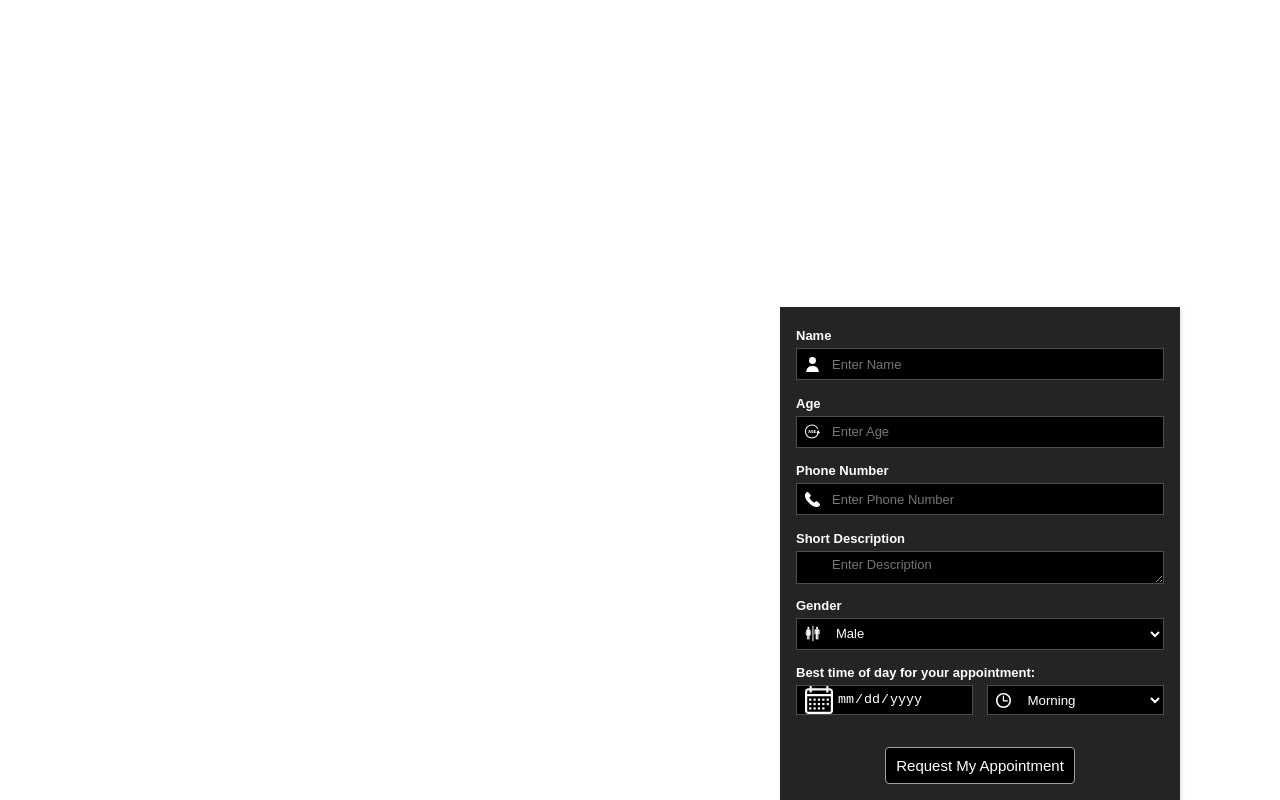
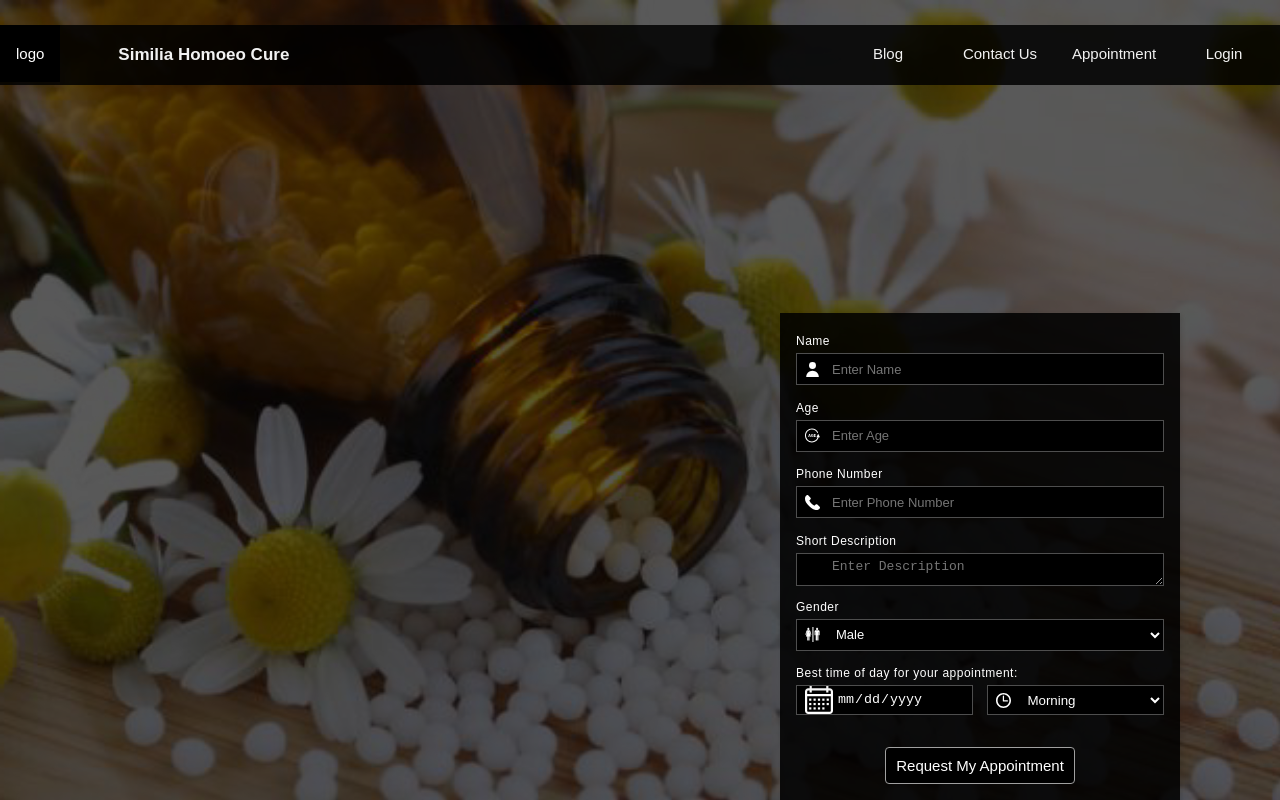
Before and after one commit to sureshak/MedicalPro-Frontend, an Angular app: page /appointment in a window 1280 px wide. Built offline with nearby package versions, Linux system fonts and the light colour scheme.

Commit message:
appointment module changes

```diff
--- a/src/app/core/components/home/home.component.css
+++ b/src/app/core/components/home/home.component.css
@@ -14,7 +14,8 @@
     position: fixed;
     top: 0px;
     left: 0px;
-    height: 100%;
+    height: 100vh;
     width: 100%;
     background-color: rgba(0, 0, 0, 0.65);
+    z-index: 0;
 }
--- a/src/app/core/components/home/home.component.html
+++ b/src/app/core/components/home/home.component.html
@@ -3,6 +3,6 @@
   <!-- <img src="../../../../assets/images/homepage.jpg"> -->
 
   <app-header></app-header>
-  <app-appointment></app-appointment>
-  <app-login></app-login>
+  <!-- <app-appointment></app-appointment> -->
+  <router-outlet></router-outlet>
 </div>
--- a/src/app/layouts/appointment/appointment.component.css
+++ b/src/app/layouts/appointment/appointment.component.css
@@ -100,8 +100,10 @@
   .group h4{
     margin-top: 5px;
     margin-bottom: 5px;
-    font-size: 13px;
+    font-size: 12px;
     color: white;
+    font-weight: 100;
+    letter-spacing: .5px;
   }
 
   .landing-page .note {
@@ -109,7 +111,6 @@
       border: 1px dashed;
       border-radius: 4px;
       color: rgb(115, 136, 96);
-      font-family: georgia;
       font-size: .9em;
       font-style: italic;
       margin: 20px auto;
@@ -121,7 +122,6 @@
     background-color: rgba(0, 0, 0, 0.86);
     border-radius: 0px;
     box-shadow: 2px 2px 4px 0px rgba(0, 0, 0, 0.1);
-    font-family: 'PT Sans', Arial, sans-serif;
     /* margin: 20px auto; */
   }
 
@@ -131,7 +131,6 @@
   .form-appointment textarea,
   .sex-input-wrapper {
     border-radius: 0px;
-    font-family: 'PT Sans', Arial, sans-serif;
     font-size: 13px;
     padding: 5px 5px 5px 35px;
     border: 1px solid #4e4e4e;
@@ -180,7 +179,6 @@
       border-radius: 4px;
       color: rgb(255, 255, 255);
       cursor: pointer;
-      font-family: inherit;
       font-size: 15px;
       padding: 9px 10px;
   }
--- a/src/app/layouts/header/header.component.css
+++ b/src/app/layouts/header/header.component.css
@@ -14,7 +14,7 @@
     text-align: center;
     padding: 20px 16px;
     text-decoration: none;
-    font-size: 17px;
+    font-size: 15px;
   }
 
   .topnav h4 {
--- a/src/app/layouts/header/header.component.html
+++ b/src/app/layouts/header/header.component.html
@@ -4,6 +4,7 @@
     <div class="nav-right">
       <a class="header-items" href="#contact">Blog</a>
       <a class="header-items" href="#contact">Contact Us</a>
-      <a class="header-items" href="#about">Login</a>
+      <a class="header-items" routerLink="/appointment">Appointment</a>
+      <a class="header-items" routerLink="/login">Login</a>
     <div>
   </div>
--- a/src/app/layouts/login/login.component.css
+++ b/src/app/layouts/login/login.component.css
@@ -6,7 +6,10 @@
 
   .landing-page {
     width: 400px;
-    margin: 90px auto 0;
+    /* margin: 90px auto 0;   */
+    position: absolute;
+    right: 100px;
+    bottom: 0px;
   }
 
   .gender_radio_wrapper{
@@ -85,30 +88,28 @@
       border: 1px dashed;
       border-radius: 4px;
       color: rgb(115, 136, 96);
-      font-family: georgia;
       font-size: .9em;
       font-style: italic;
       margin: 20px auto;
       padding: 2em;
   }
 
-  .form-appointment {
+  .form-login {
       padding: 1em;
       background-color: rgb(36, 36, 36);
       border-radius: 4px;
       border: 1px solid rgb(130, 228, 130);
       box-shadow: 2px 2px 4px 0px rgba(0, 0, 0, 0.1);
-      font-family: 'PT Sans', Arial, sans-serif;
-      margin: 20px auto;
+      /* margin: 20px auto; */
+      z-index: 2;
   }
 
-  .form-appointment input[type=text],
-  .form-appointment input[type=email],
-  .form-appointment input[type=tel],
-  .form-appointment textarea {
+  .form-login input[type=text],
+  .form-login input[type=email],
+  .form-login input[type=tel],
+  .form-login textarea {
       border: 1px solid rgb(153, 202, 129);
       border-radius: 0px;
-      font-family: 'PT Sans', Arial, sans-serif;
       font-size: 15px;
       padding: .4em 1em;
       margin: 0 0 .8em;
@@ -116,49 +117,48 @@
     box-shadow: 0 0 8px rgba(0,0,0,.08) inset;
   }
 
-  .form-appointment input[type=text],
-  .form-appointment input[type=email],
-  .form-appointment input[type=tel],
-  .form-appointment input[type=submit],
-  .form-appointment textarea {
+  .form-login input[type=text],
+  .form-login input[type=email],
+  .form-login input[type=tel],
+  .form-login input[type=submit],
+  .form-login textarea {
       -webkit-transition: all .2s ease-in-out;
          -moz-transition: all .2s ease-in-out;
               transition: all .2s ease-in-out;
   }
 
-  .form-appointment input[type=text]:active,
-  .form-appointment input[type=text]:focus,
-  .form-appointment input[type=email]:active,
-  .form-appointment input[type=email]:focus,
-  .form-appointment input[type=tel]:active,
-  .form-appointment input[type=tel]:focus,
-  .form-appointment textarea:active,
-  .form-appointment textarea:focus {
+  .form-login input[type=text]:active,
+  .form-login input[type=text]:focus,
+  .form-login input[type=email]:active,
+  .form-login input[type=email]:focus,
+  .form-login input[type=tel]:active,
+  .form-login input[type=tel]:focus,
+  .form-login textarea:active,
+  .form-login textarea:focus {
     outline: 0;
     box-shadow: 0 0 6px rgb(176, 226, 188);
   }
 
-  .form-appointment textarea {
+  .form-login textarea {
       height: 80px;
   }
 
-  .form-appointment input[type=submit] {
+  .form-login input[type=submit] {
       background-color: rgb(118, 207, 118);
       border: 1px solid rgb(134, 189, 134);
       border-radius: 4px;
       color: rgb(255, 255, 255);
       cursor: pointer;
-      font-family: inherit;
       font-size: 15px;
       padding: 9px 10px;
   }
 
-  .form-appointment input[type=submit]:hover {
+  .form-login input[type=submit]:hover {
       background-color: white;
       color: rgb(118, 207, 118);
   }
 
-  .form-appointment .wpcf7-list-item-label {
+  .form-login .wpcf7-list-item-label {
       color: rgb(130, 178, 136);
       width: auto;
   }
--- a/src/app/layouts/login/login.component.html
+++ b/src/app/layouts/login/login.component.html
@@ -1,5 +1,5 @@
 <div class="landing-page">
-    <div class="form-appointment">
+    <div class="form-login">
        <div class="wpcf7" id="wpcf7-f560-p590-o1">
           <form action="/landing-page-template-do-not-delete/#wpcf7-f560-p590-o1" method="post" class="wpcf7-form" novalidate="novalidate" _lpchecked="1">
              <div class="group">
@@ -12,7 +12,7 @@
              </div>
              <div style="text-align: center; padding-top: 15px; border-top: 1px solid rgb(153, 202, 129); margin-top: 5px;">
               <input type="submit" value="Login" class="wpcf7-form-control wpcf7-submit">
-              <img class="ajax-loader" src="http://www.professionalaudiologicalservices.com/wp-content/plugins/contact-form-7/images/ajax-loader.gif" alt="Sending ..." style="visibility: hidden;"></div>
+              </div>
              <div class="wpcf7-response-output wpcf7-display-none"></div>
           </form>
        </div>
--- a/src/index.html
+++ b/src/index.html
@@ -8,7 +8,7 @@
   <meta name="viewport" content="width=device-width, initial-scale=1">
   <link rel="icon" type="image/x-icon" href="favicon.ico">
 </head>
-<body style="margin:0px;">
+<body style="margin:0px;font-family: 'Sarala', sans-serif;">
   <app-root></app-root>
 </body>
 </html>
```
Also changed, not shown: src/app/app-routing.module.ts (+10 -9 lines).
